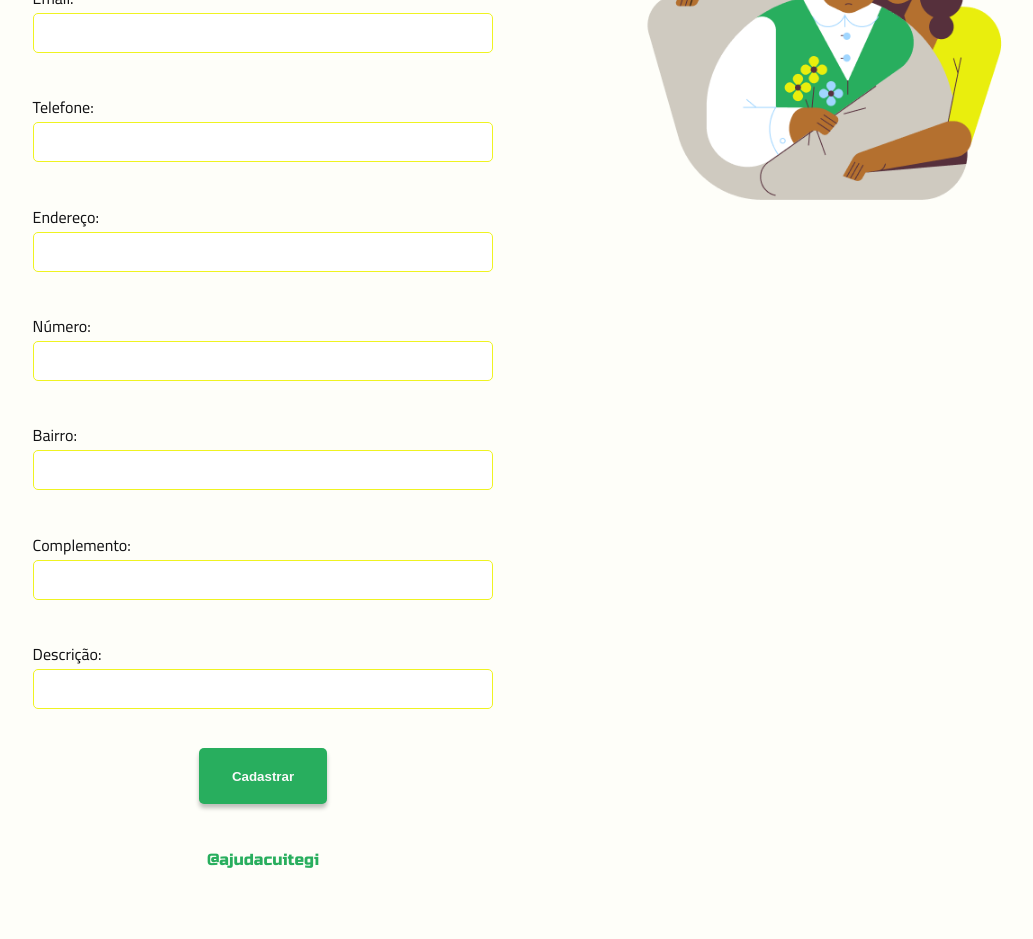
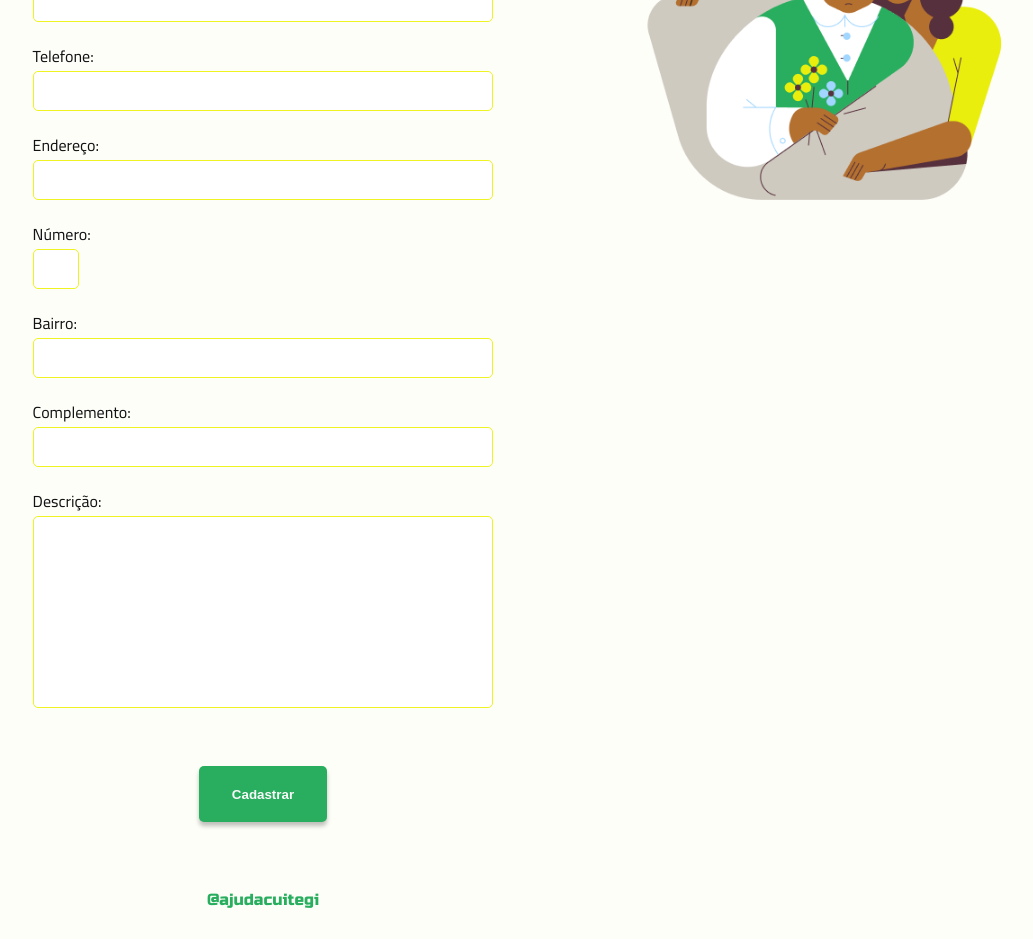
Before and after one commit to wcardosos/ajuda-cuitegi-frontend, a Next.js app: page /cadastrar in a window 1280 px wide. Shown: the part 260-1199 px from the top of the page, without its empty margins (89-1122 px from the left). Before the commit the page ends 1159 px from the top, so only its background shows below. Built offline with nearby package versions, Linux system fonts and the light colour scheme.

Commit message:
feat(pages/cadastrar) Done styles

```diff
--- a/src/components/Form.tsx
+++ b/src/components/Form.tsx
@@ -6,6 +6,9 @@ const {
   Input,
   InputContainer,
   SubmitButton,
+  SubmitButtonContainer,
+  TextAreaContainer,
+  TextArea,
 } = styles;
 
 const Form: React.FC = () => {
@@ -62,6 +65,7 @@ const Form: React.FC = () => {
           name="number"
           value={name}
           onChange={onChangeName}
+          width="10%"
         />
       </InputContainer>
       <InputContainer>
@@ -80,19 +84,21 @@ const Form: React.FC = () => {
           onChange={onChangeName}
         />
       </InputContainer>
-      <InputContainer>
+      <TextAreaContainer>
         <label htmlFor="description">Descrição:</label>
-        <Input
+        <TextArea
           name="description"
           value={name}
           onChange={onChangeName}
         />
-      </InputContainer>
-      <SubmitButton
-        type="submit"
-        value="Cadastrar"
-        onClick={onSubmit}
-      />
+      </TextAreaContainer>
+      <SubmitButtonContainer>
+        <SubmitButton
+          type="submit"
+          value="Cadastrar"
+          onClick={onSubmit}
+        />
+      </SubmitButtonContainer>
     </FormContainer>
   );
 };
--- a/src/styles/components/Form.ts
+++ b/src/styles/components/Form.ts
@@ -10,15 +10,29 @@ const FormContainer = styled.form`
 `;
 
 const InputContainer = styled.div`
+  display: flex;
+  flex-direction: column;
   width: 80%;
   height: 10vh;
 `;
 
 const Input = styled.input`
-  width: 100%;
+  width: ${(props) => props.width || '100%'};
   height: 50%;
   border: 1px solid ${(props) => props.theme.colors.secondary};
   border-radius: 5px;
+  padding: 0 10px;
+
+  @media (min-width: 320px) and (max-width: 420px) {
+    padding: 0 5px;
+  }
+`;
+
+const SubmitButtonContainer = styled(InputContainer)`
+  display: flex;
+  justify-content: center;
+  align-items: center;
+  height: 15vh;
 `;
 
 const SubmitButton = styled.input`
@@ -42,9 +56,24 @@ const SubmitButton = styled.input`
   }
 `;
 
+const TextAreaContainer = styled(InputContainer)`
+  height: 30vh;
+`;
+
+const TextArea = styled.textarea`
+  width: 100%;
+  height: 80%;
+  border: 1px solid ${(props) => props.theme.colors.secondary};
+  border-radius: 5px;
+  resize: none;
+`;
+
 export default {
   FormContainer,
   Input,
   InputContainer,
   SubmitButton,
+  SubmitButtonContainer,
+  TextArea,
+  TextAreaContainer,
 };
```
